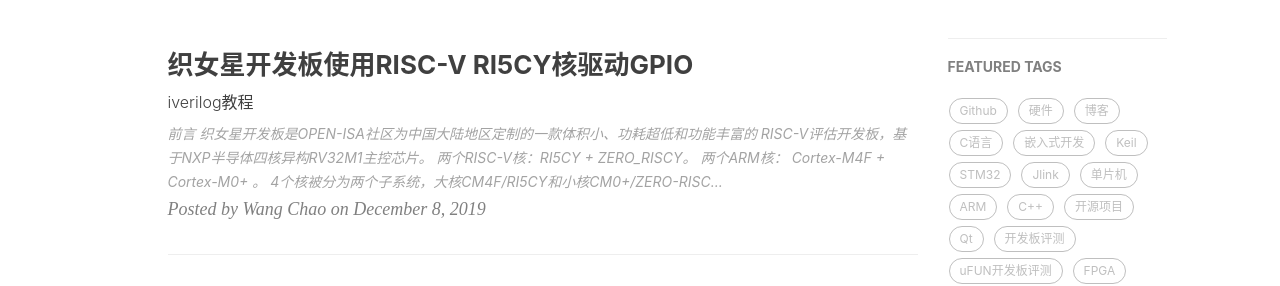
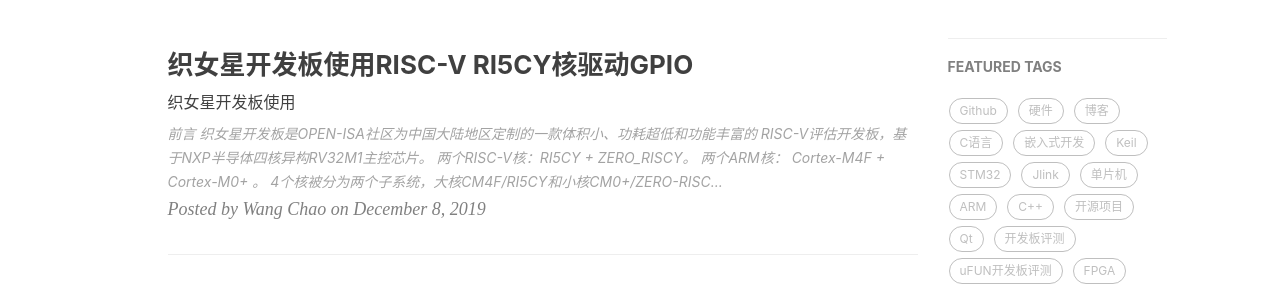
Before and after one commit to whik/whik.github.io, a Jekyll site: the page built from index.html, in a window 1280 px wide and 900 px high. Shown: the part 420-706 px from the top of the window. Built offline with Jekyll 4.4.1, drawn with Linux system fonts in a browser that asks for light colours; nearby versions of some CDN libraries; a script that is not in the unit is left out; the list of posts is cut into pages by our own code; comment, search, counter and statistics services are not loaded.

Commit message:
更新README和修改博文

```diff
--- a/_posts/2019-12-08-Vega-development-board-uses-ri5cy-core-to-drive-GPIO.md
+++ b/_posts/2019-12-08-Vega-development-board-uses-ri5cy-core-to-drive-GPIO.md
@@ -1,7 +1,7 @@
 ---
 layout:     post
 title:    织女星开发板使用RISC-V RI5CY核驱动GPIO
-subtitle:	iverilog教程
+subtitle:	织女星开发板使用
 date:       2019-12-08 22:22:40 +0800
 author:     Wang Chao
 header-img: img/RISC-V.png
@@ -19,6 +19,8 @@ tag:
 - 两个ARM核： Cortex-M4F + Cortex-M0+ 。
 
 4个核被分为两个子系统，大核CM4F/RI5CY和小核CM0+/ZERO-RISCY，片上集成1.25 MB Flash 、384 KB SRAM，其中1 MB的Flash被大核所使用，起始地址0x0000_0000，另外的256 KB Flash被小核所使用，起始地址0x0100_0000。利用该开发板，用户可以快速建立一个使用 RV32M1 的 RISC-V应用和演示系统。详细的介绍可以参考： [真正的RISC-V开发板——VEGA织女星开发板开箱评测](http://www.wangchaochao.top/2019/06/22/VEGA-4/) ，本篇文章介绍如何基于RISC-V RI5CY内核点亮板载的RGB LED和读取按键状态，演示GPIO外设的使用。
+
+![](https://wcc-blog.oss-cn-beijing.aliyuncs.com/img/VegaLite/Pic/vega_2.jpeg)
 
 ### 准备工作
 
```
Also changed, not shown: README.md.
